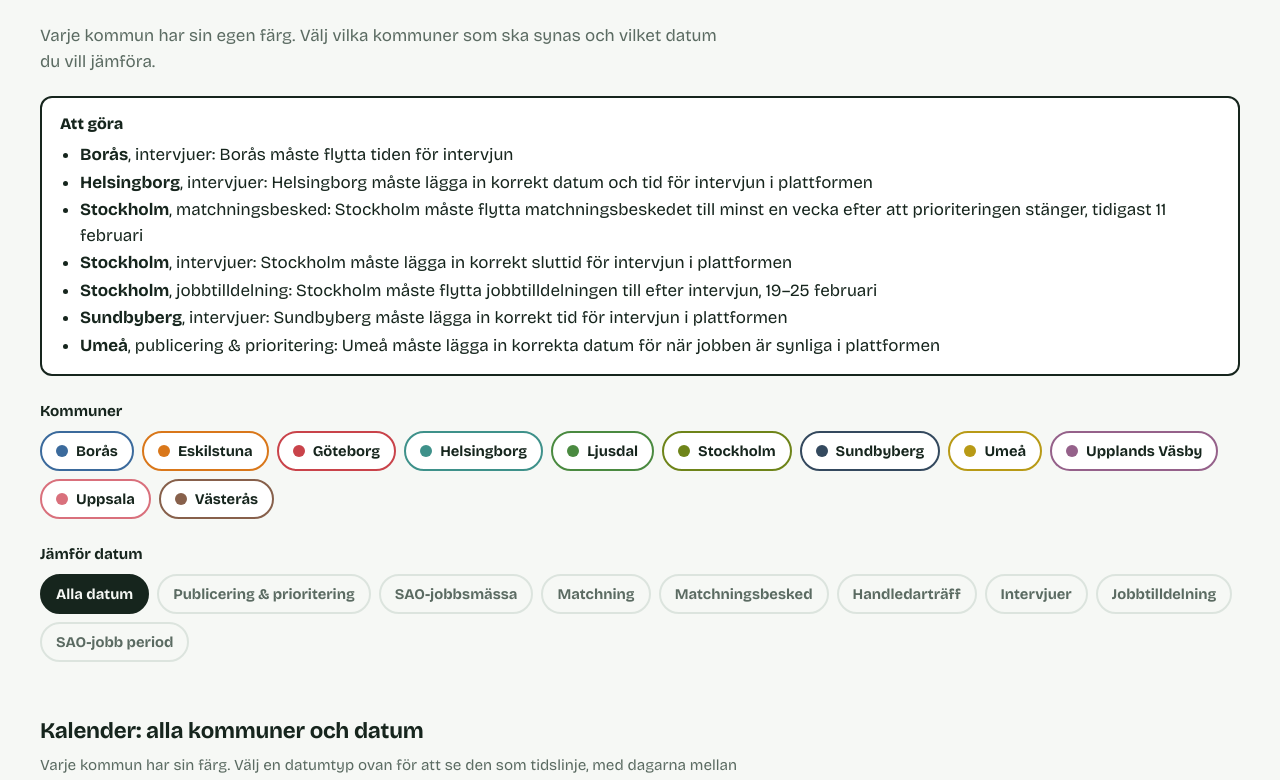
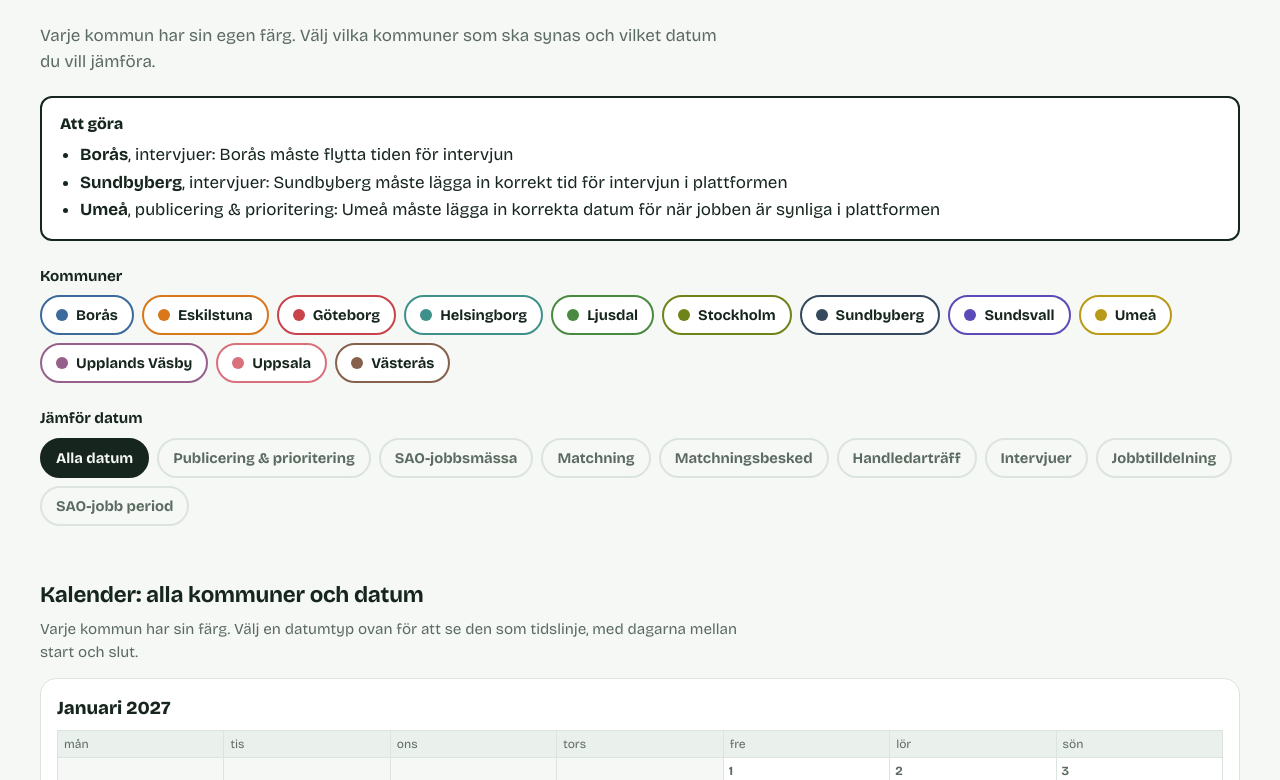
Before and after one commit to harar98/SAO, a plain HTML site: page index.html in a window 1280 px wide. Shown: the part 172-952 px from the top of the page. Drawn offline with nearby package versions, Linux system fonts and the light colour scheme.

Commit message:
Add files via upload

```diff
--- a/index.html
+++ b/index.html
@@ -11,7 +11,7 @@
 :root{
   --bg:#F6F8F5; --surface:#FFFFFF; --ink:#16251D; --muted:#5B6B62; --line:#DCE4DE; --soft:#EAF0EB; --sel:#E3EEE6;
   --warn:#B4531F; --warnbg:#FBEDE3;
-  --k0:#3B6A9C; --k1:#D9771A; --k2:#C9434A; --k3:#3E918A; --k4:#4A8A40; --k5:#B89A16; --k6:#95618A; --k7:#D9707C; --k8:#87604B; --k9:#6E8419; --k10:#34495E;
+  --k0:#3B6A9C; --k1:#D9771A; --k2:#C9434A; --k3:#3E918A; --k4:#4A8A40; --k5:#B89A16; --k6:#95618A; --k7:#D9707C; --k8:#87604B; --k9:#6E8419; --k10:#34495E; --k11:#5B4BB7;
   color-scheme:light; box-sizing:border-box;
   padding-top:env(safe-area-inset-top,0px); padding-bottom:env(safe-area-inset-bottom,0px);
 }
@@ -19,14 +19,14 @@
   :root:not([data-theme="light"]){
     --bg:#101814; --surface:#17221C; --ink:#E7EFE9; --muted:#9BAEA3; --line:#2A3A31; --soft:#1E2B24; --sel:#22352B;
     --warn:#F2A070; --warnbg:#3A2418;
-    --k0:#6F9FD3; --k1:#F5A24E; --k2:#EC7A80; --k3:#7CC6C0; --k4:#7DC172; --k5:#E9CF55; --k6:#C79BBB; --k7:#FFAAB4; --k8:#C29B83; --k9:#B9D15A; --k10:#A9BCD0;
+    --k0:#6F9FD3; --k1:#F5A24E; --k2:#EC7A80; --k3:#7CC6C0; --k4:#7DC172; --k5:#E9CF55; --k6:#C79BBB; --k7:#FFAAB4; --k8:#C29B83; --k9:#B9D15A; --k10:#A9BCD0; --k11:#A99CF0;
     color-scheme:dark;
   }
 }
 :root[data-theme="dark"]{
   --bg:#101814; --surface:#17221C; --ink:#E7EFE9; --muted:#9BAEA3; --line:#2A3A31; --soft:#1E2B24; --sel:#22352B;
   --warn:#F2A070; --warnbg:#3A2418;
-  --k0:#6F9FD3; --k1:#F5A24E; --k2:#EC7A80; --k3:#7CC6C0; --k4:#7DC172; --k5:#E9CF55; --k6:#C79BBB; --k7:#FFAAB4; --k8:#C29B83; --k9:#B9D15A; --k10:#A9BCD0;
+  --k0:#6F9FD3; --k1:#F5A24E; --k2:#EC7A80; --k3:#7CC6C0; --k4:#7DC172; --k5:#E9CF55; --k6:#C79BBB; --k7:#FFAAB4; --k8:#C29B83; --k9:#B9D15A; --k10:#A9BCD0; --k11:#A99CF0;
   color-scheme:dark;
 }
 html{scroll-padding-top:env(safe-area-inset-top,0px)}
@@ -161,6 +161,8 @@ a:focus-visible{outline:2px solid var(--k0);outline-offset:2px}
 .emp-card li.start{font-weight:700}
 .emp-card li.none b{font-weight:400;color:var(--muted);font-style:italic}
 .emp-card li.past{opacity:.45}
+.done{display:inline-block;margin-left:6px;padding:1px 8px;border-radius:999px;background:var(--k4);color:var(--bg);font-size:.72rem;font-weight:700;vertical-align:2px}
+.mailed{display:inline-block;margin-left:6px;padding:1px 8px;border-radius:999px;background:#F2C94C;color:#3A2E00;font-size:.72rem;font-weight:700;vertical-align:2px}
 footer{margin-top:44px;color:var(--muted);font-size:.85rem}
 </style>
 </head>
@@ -240,13 +242,13 @@ footer{margin-top:44px;color:var(--muted);font-size:.85rem}
       <div class="gap"></div>
       <div class="node"><span class="num">7</span>Matchning startar</div>
       <div class="gap"><b>minst 2 v</b></div>
-      <div class="node"><span class="num">8</span>Matchnings­besked</div>
+      <div class="node"><span class="num">8</span>Matchnings&shy;besked</div>
       <div class="gap"><b>0–1 dag</b></div>
-      <div class="node"><span class="num">9</span>Handledar­träff</div>
+      <div class="node"><span class="num">9</span>Handledar&shy;träff</div>
     </div>
     <div class="chain">
       <div class="gap"><b>ca 2 v efter besked</b></div>
-      <div class="node"><span class="num">10</span>Anställnings­intervju</div>
+      <div class="node"><span class="num">10</span>Anställnings&shy;intervju</div>
       <div class="gap"><b>1 dag–1 v</b></div>
       <div class="node"><span class="num">11</span>Jobbtilldelning skickas</div>
       <div class="gap"></div>
@@ -266,7 +268,7 @@ footer{margin-top:44px;color:var(--muted);font-size:.85rem}
         <p>Se till att dagen inte är en lovdag. Jämför med kommunens läsårstider.</p></li>
       <li><h3>Kalendarium för vilka dagar eleverna jobbar</h3>
         <div class="meta"><span class="tag must">Ska in i plattformen</span><span class="tag">Kan läggas in under höstterminen</span></div>
-        <p>Det här gör skolan. Räkna bort lov och röda dagar. Bestäm också vilken som blir sista arbetsdagen före och första efter sommarlovet och jullovet.</p></li>
+        <p>Skolan fyller i dessa datum i plattformen. Räkna bort lov och röda dagar. Bestäm också vilken som blir sista arbetsdagen före och första efter sommarlovet och jullovet.</p></li>
       <li><h3>Digital publicering av alla SAO-jobb</h3>
         <div class="meta"><span class="tag must">Ska in i plattformen</span><span class="tag">I plattformen: Jobb synligt, första datumet</span></div>
         <p>Dagen då eleverna får se jobben.</p></li>
@@ -293,7 +295,7 @@ footer{margin-top:44px;color:var(--muted);font-size:.85rem}
     </ol>
   </section>
 
-  <footer>Föräldramöten visas inte i översikten. Fira första skiftet är avstängt i alla kommuner.</footer>
+  <footer>Föräldramöten visas inte i översikten. Fira första skiftet är påslaget i Eskilstuna och Uppsala och avstängt i övriga kommuner.</footer>
 </main>
 
 <script>
@@ -312,46 +314,48 @@ const K = [
     event:{s:"2027-01-21"}, synligt:{s:"2027-01-04T14:21", e:"2027-01-08T14:21"},
     match:{s:"2027-01-19T14:23"}, intervju:{s:"2027-01-25T14:00", e:"2027-01-25T16:00", note:"Borås måste flytta tiden för intervjun"}, matchning:{s:"2027-02-01"},
     tilldel:{s:"2027-01-21T14:24"}, period:{s:"2027-03-25", e:"2028-03-23"}}},
-  {name:"Eskilstuna", d:{
+  {name:"Eskilstuna", done:true, d:{
     event:{s:"2027-01-26"}, handled:{s:"2027-02-09"}, matchning:{s:"2027-02-08"}, synligt:{s:"2027-01-25T12:00", e:"2027-02-05T16:00"},
     match:{s:"2027-02-18T12:00"}, intervju:{s:"2027-03-09T14:00", e:"2027-03-09T16:00"},
     tilldel:{s:"2027-03-10T12:00"}, period:{s:"2027-03-23", e:"2028-03-21"}}},
-  {name:"Göteborg", d:{
+  {name:"Göteborg", done:true, d:{
     event:{s:"2027-01-22"}, matchning:{s:"2027-02-01", e:"2027-02-12"}, handled:{s:"2027-02-19", e:"2027-02-23"}, synligt:{s:"2027-01-22T15:00", e:"2027-01-31T20:00"},
     match:{s:"2027-02-18T14:00"}, intervju:{s:"2027-02-25T14:00", e:"2027-02-25T16:00"},
     tilldel:{s:"2027-03-11T14:00"}, period:{s:"2027-03-18", e:"2028-03-16"}}},
-  {name:"Helsingborg", d:{
-    event:{s:"2027-01-13"}, handled:{s:"2027-01-13"}, matchning:{s:"2027-01-27"}, synligt:{s:"2027-01-11T10:49", e:"2027-01-29T10:49"},
-    match:{s:"2027-02-10T10:00"}, intervju:{s:"2027-02-15T10:49", e:"2027-02-15T10:49", warn:"Sluttiden är samma som starttiden, plattformen visar fel", note:"Helsingborg måste lägga in korrekt datum och tid för intervjun i plattformen"},
-    tilldel:{s:"2027-02-26T10:00"}, period:{s:"2027-03-03", e:"2028-03-29"}}},
-  {name:"Ljusdal", d:{
+  {name:"Helsingborg", done:true, d:{
+    event:{s:"2027-01-13"}, handled:{s:"2027-01-13"}, matchning:{s:"2027-01-27"}, synligt:{s:"2027-01-11T08:00", e:"2027-01-26T15:00"},
+    match:{s:"2027-02-10T10:00"}, intervju:{s:"2027-02-17T10:00", e:"2027-02-17T16:00"},
+    tilldel:{s:"2027-02-24T10:00"}, period:{s:"2027-03-03", e:"2028-03-08"}}},
+  {name:"Ljusdal", mailed:true, d:{
     event:null, synligt:{s:"2027-01-11T13:00", e:"2027-01-22T16:00"},
     match:{s:"2027-02-04T13:00"}, intervju:{s:"2027-02-18T13:00", e:"2027-02-18T16:00"},
     tilldel:{s:"2027-02-19T15:50"}, period:{s:"2027-03-18", e:"2028-03-16"}}},
-  {name:"Umeå", d:{
+  {name:"Umeå", mailed:true, d:{
     event:null, handled:{s:"2027-03-05"}, synligt:{s:"2027-02-18T12:00", e:"2027-02-04T12:00", warn:"Slutdatumet är före startdatumet", note:"Umeå måste lägga in korrekta datum för när jobben är synliga i plattformen"},
     match:{s:"2027-03-04T08:00"}, intervju:{s:"2027-03-18T14:00", e:"2027-03-18T16:00"},
     tilldel:{s:"2027-04-02T12:32"}, period:{s:"2027-04-08", e:"2028-04-06"}}},
-  {name:"Upplands Väsby", d:{
-    event:{s:"2027-01-14"}, matchning:{s:"2027-01-28", e:"2027-01-29"}, synligt:{s:"2027-01-14T08:00", e:"2027-01-25T18:00"},
+  {name:"Upplands Väsby", done:true, d:{
+    event:{s:"2027-01-14"}, handled:{s:"2027-02-12"}, matchning:{s:"2027-01-28", e:"2027-01-29"}, synligt:{s:"2027-01-14T08:00", e:"2027-01-25T18:00"},
     match:{s:"2027-02-11T16:00"}, intervju:{s:"2027-02-18T14:00", e:"2027-02-18T16:00"},
     tilldel:{s:"2027-02-23T10:30"}, period:{s:"2027-03-18", e:"2028-03-09"}}},
-  {name:"Uppsala", d:{
-    event:null, synligt:{s:"2027-01-26T09:00", e:"2027-02-05T16:00"},
-    match:{s:"2027-02-16T09:00"}, intervju:{s:"2027-03-02T14:00", e:"2027-03-02T16:00"},
-    tilldel:{s:"2027-03-05T10:00"}, period:{s:"2027-03-23", e:"2028-03-14"}}},
-  {name:"Västerås", d:{
+  {name:"Uppsala", done:true, d:{
+    event:{s:"2027-02-01"}, matchning:{s:"2027-03-01"}, synligt:{s:"2027-01-26T09:00", e:"2027-02-08T10:00"},
+    match:{s:"2027-03-01T10:00"}, intervju:{s:"2027-03-09T14:00", e:"2027-03-09T16:00"},
+    tilldel:{s:"2027-03-15T10:00"}, period:{s:"2027-03-23", e:"2028-03-07"}}},
+  {name:"Västerås", done:true, d:{
     event:null, matchning:{s:"2027-01-25"}, synligt:{s:"2027-01-12T08:43", e:"2027-01-20T08:45"},
     match:{s:"2027-02-03T14:00"}, intervju:{s:"2027-02-10T14:00", e:"2027-02-10T16:00"},
     tilldel:{s:"2027-02-17T14:00"}, period:{s:"2027-03-10", e:"2028-02-23"}}},
-  {name:"Stockholm", d:{
-    event:null, synligt:{s:"2027-01-28T09:00", e:"2027-02-04T15:00"},
-    match:{s:"2027-02-05T15:00", note:"Stockholm måste flytta matchningsbeskedet till minst en vecka efter att prioriteringen stänger, tidigast 11 februari"}, intervju:{s:"2027-02-18T14:00", e:"2027-02-18T14:00", warn:"Sluttiden är samma som starttiden, plattformen visar fel", note:"Stockholm måste lägga in korrekt sluttid för intervjun i plattformen"},
-    tilldel:{s:"2027-02-05T17:00", note:"Stockholm måste flytta jobbtilldelningen till efter intervjun, 19–25 februari"}, period:{s:"2027-03-18", e:"2028-03-09"}}},
-  {name:"Sundbyberg", d:{
+  {name:"Stockholm", done:true, d:{
+    event:null, handled:{s:"2027-01-21"}, synligt:{s:"2027-01-28T09:00", e:"2027-02-04T15:00"},
+    match:{s:"2027-02-10T15:00"}, intervju:{s:"2027-02-18T14:00", e:"2027-02-18T16:00"},
+    tilldel:{s:"2027-02-19T17:00"}, period:{s:"2027-03-18", e:"2028-03-09"}}},
+  {name:"Sundbyberg", mailed:true, d:{
     event:null, synligt:{s:"2027-01-11T09:00", e:"2027-02-12T16:00", warn:"Prioriteringen stänger efter matchningsbeskedet"},
     match:{s:"2027-02-10T10:00"}, intervju:{s:"2027-02-17T14:00", e:"2027-02-17T10:22", warn:"Sluttiden är före starttiden, plattformen visar fel", note:"Sundbyberg måste lägga in korrekt tid för intervjun i plattformen"},
-    tilldel:{s:"2027-02-26T10:00"}, period:{s:"2027-03-10", e:"2028-03-08"}}}
+    tilldel:{s:"2027-02-26T10:00"}, period:{s:"2027-03-10", e:"2028-03-08"}}},
+  {name:"Sundsvall", d:{
+    event:null, synligt:null, match:null, intervju:null, tilldel:null, period:null}}
 ];
 K.forEach((k,i) => k.c = `var(--k${i})`);
 K.sort((a,b) => a.name.localeCompare(b.name, "sv"));
@@ -397,7 +401,7 @@ const RULES = [
    need:["period"], test:d => isWeekend(d.period.s) ? "Första dagen är en helg" : isWeekend(d.period.e) ? "Sista dagen är en helg" : null}
 ];
 const runRule = (r,k) => r.need.some(n => !k.d[n]) ? {state:"na", missing:r.need.filter(n => !k.d[n])} : (m => m ? {state:"bad", text:m} : {state:"ok"})(r.test(k.d));
-const warnOf = (k,tid) => { const v = k.d[tid]; const own = v && v.warn ? [v.warn] : [];
+const warnOf = (k,tid) => { if (k.done) return ""; const v = k.d[tid]; const own = v && v.warn ? [v.warn] : [];
   const r = RULES.filter(r => r.type === tid); return own.concat(r.map(x => runRule(x,k)).filter(x => x.state === "bad").map(x => x.text)).join(". "); };
 
 function describe(v){
@@ -508,7 +512,8 @@ function renderCalendar(){
 function renderChecks(){
   let h = `<thead><tr><th>Kommun</th>${RULES.map(r => `<th>${r.name}</th>`).join("")}</tr></thead><tbody>`;
   K.forEach((k,i) => { if (!shown[i]) return;
-    h += `<tr><th scope="row" style="--kc:${k.c}">${k.name}</th>` + RULES.map(r => { const res = runRule(r,k);
+    if (k.done) { h += `<tr><th scope="row" style="--kc:${k.c}">${k.name} <span class="done">✓ Klart</span></th><td class="ok" colspan="${RULES.length}">✓ Helt klart, alla datum är kontrollerade och godkända</td></tr>`; return; }
+    h += `<tr><th scope="row" style="--kc:${k.c}">${k.name}${k.mailed ? ` <span class="mailed">✉ Mailat</span>` : ""}</th>` + RULES.map(r => { const res = runRule(r,k);
       if (res.state === "ok") return `<td class="ok">✓ Ok</td>`;
       if (res.state === "bad") return `<td class="bad">✗ ${res.text}</td>`;
       return res.missing.every(n => PENDING.includes(n))
@@ -521,7 +526,7 @@ function renderChecks(){
 function renderMatrix(){
   let h = `<thead><tr><th>Kommun</th>${TYPES.map(t => `<th class="${t.id===type?"on":""}"><button data-t="${t.id}">${tname(t)}</button></th>`).join("")}</tr></thead><tbody>`;
   K.forEach((k,i) => { if (!shown[i]) return;
-    h += `<tr><th scope="row" style="--kc:${k.c}">${k.name}</th>`;
+    h += `<tr><th scope="row" style="--kc:${k.c}">${k.name}${k.done ? ` <span class="done">✓ Klart</span>` : ""}${k.mailed ? ` <span class="mailed">✉ Mailat</span>` : ""}</th>`;
     TYPES.forEach(t => {
       const v = k.d[t.id]; const on = t.id === type ? "on" : "";
       if (!v) { h += `<td class="none ${on}">${missingLabel(t.id)}</td>`; return; }
```
